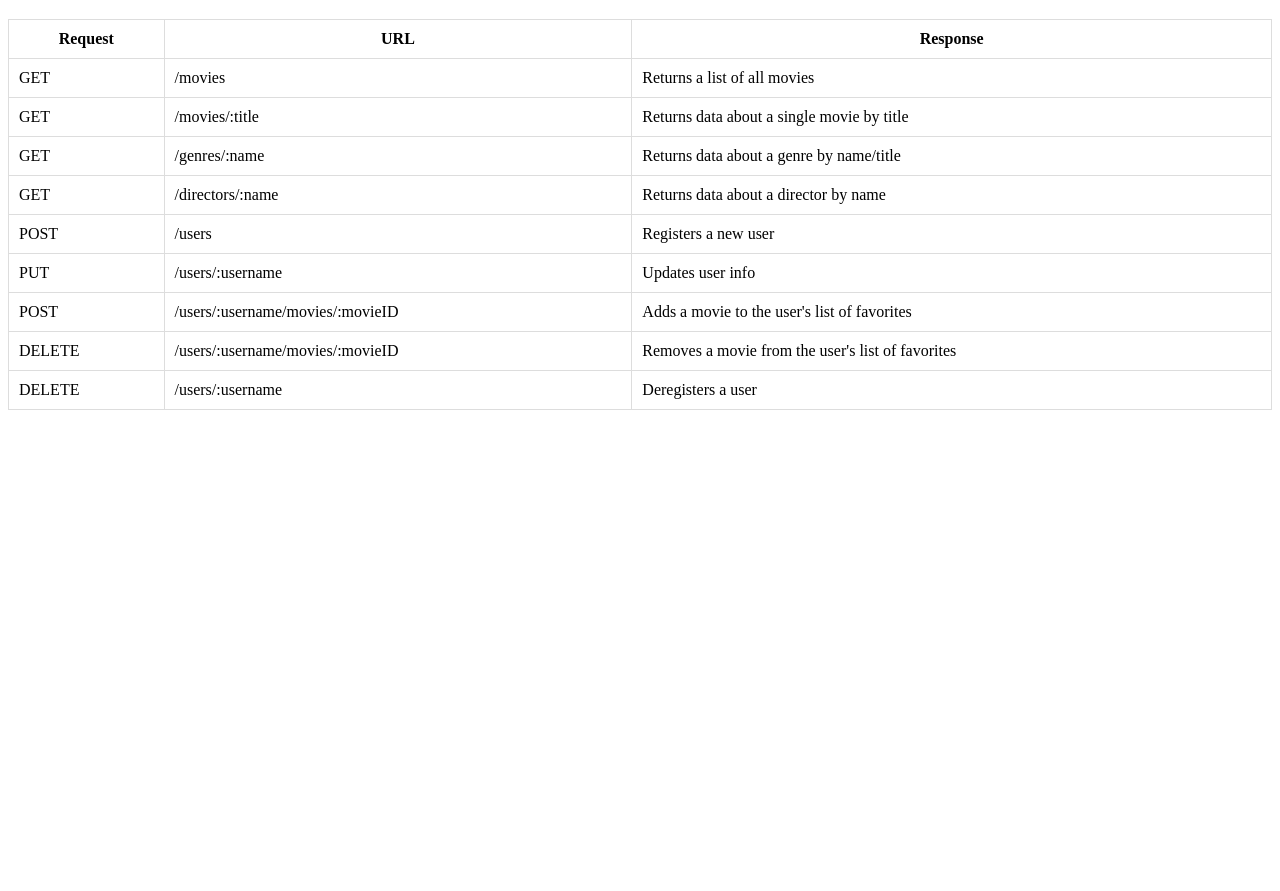
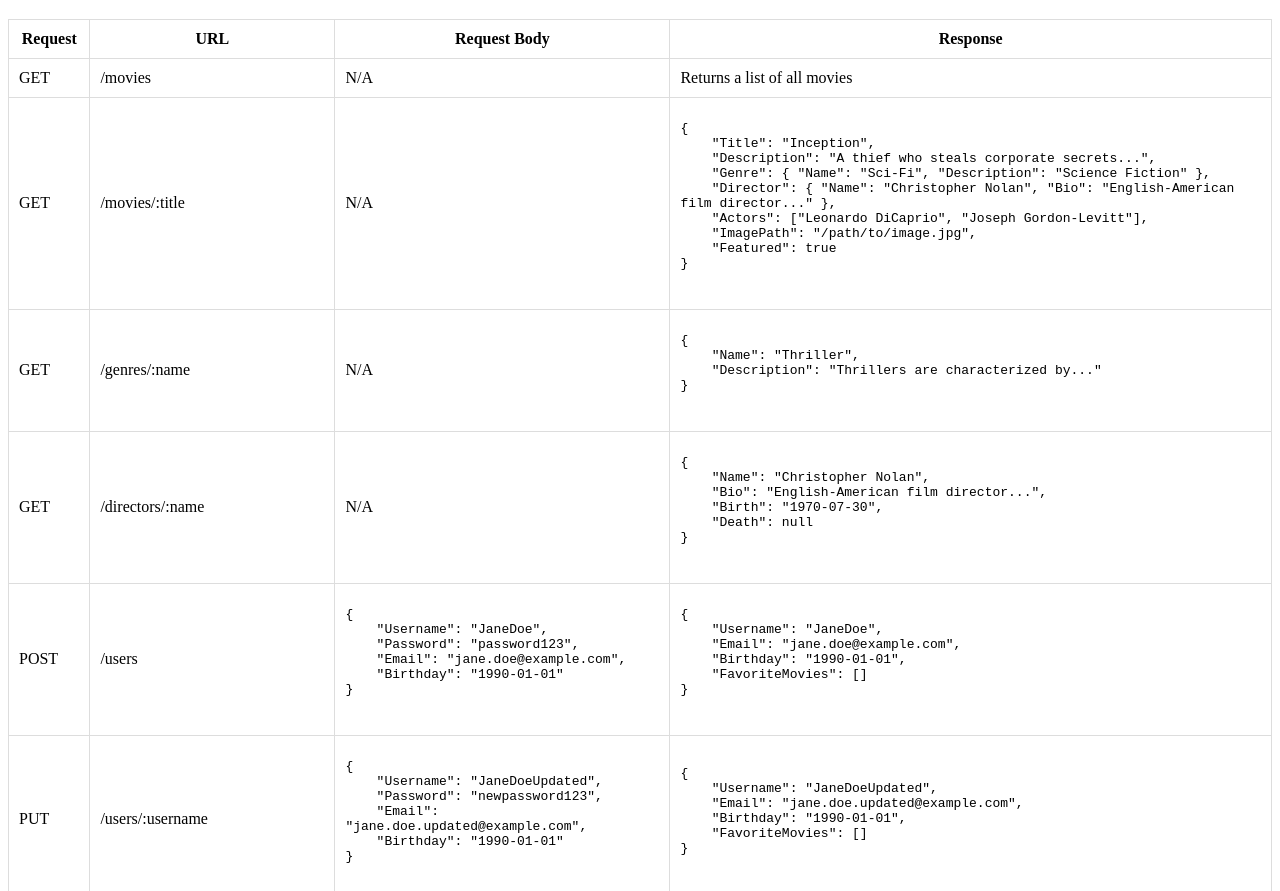
Before and after one commit to shadesi/movie_api_temp, a website: page public/documentation.html in a window 1280 px wide. Shown: the part 61-952 px from the top of the page. Before the commit the page ends 800 px from the top, so only its background shows below. Drawn offline with Linux system fonts and the light colour scheme.

Commit message:
Update documentation.html
Added Request Body and Response Examples:

For POST /users and PUT /users/:username endpoints, detailed JSON examples for request body and responses were added.
For other endpoints, added sample response data to provide clear expectations on what the API returns.
Styled Preformatted Text:

Used <pre> tags to format JSON examples for better readability.

```diff
--- a/public/documentation.html
+++ b/public/documentation.html
@@ -13,6 +13,10 @@
             padding: 10px;
             border: 1px solid #ddd;
         }
+        pre {
+            white-space: pre-wrap;
+            word-wrap: break-word;
+        }
     </style>
 </head>
 <body>
@@ -22,6 +26,7 @@
             <tr>
                 <th>Request</th>
                 <th>URL</th>
+                <th>Request Body</th>
                 <th>Response</th>
             </tr>
         </thead>
@@ -29,47 +34,138 @@
             <tr>
                 <td>GET</td>
                 <td>/movies</td>
+                <td>N/A</td>
                 <td>Returns a list of all movies</td>
             </tr>
             <tr>
                 <td>GET</td>
                 <td>/movies/:title</td>
-                <td>Returns data about a single movie by title</td>
+                <td>N/A</td>
+                <td>
+                    <pre>
+{
+    "Title": "Inception",
+    "Description": "A thief who steals corporate secrets...",
+    "Genre": { "Name": "Sci-Fi", "Description": "Science Fiction" },
+    "Director": { "Name": "Christopher Nolan", "Bio": "English-American film director..." },
+    "Actors": ["Leonardo DiCaprio", "Joseph Gordon-Levitt"],
+    "ImagePath": "/path/to/image.jpg",
+    "Featured": true
+}
+                    </pre>
+                </td>
             </tr>
             <tr>
                 <td>GET</td>
                 <td>/genres/:name</td>
-                <td>Returns data about a genre by name/title</td>
+                <td>N/A</td>
+                <td>
+                    <pre>
+{
+    "Name": "Thriller",
+    "Description": "Thrillers are characterized by..."
+}
+                    </pre>
+                </td>
             </tr>
             <tr>
                 <td>GET</td>
                 <td>/directors/:name</td>
-                <td>Returns data about a director by name</td>
+                <td>N/A</td>
+                <td>
+                    <pre>
+{
+    "Name": "Christopher Nolan",
+    "Bio": "English-American film director...",
+    "Birth": "1970-07-30",
+    "Death": null
+}
+                    </pre>
+                </td>
             </tr>
             <tr>
                 <td>POST</td>
                 <td>/users</td>
-                <td>Registers a new user</td>
+                <td>
+                    <pre>
+{
+    "Username": "JaneDoe",
+    "Password": "password123",
+    "Email": "jane.doe@example.com",
+    "Birthday": "1990-01-01"
+}
+                    </pre>
+                </td>
+                <td>
+                    <pre>
+{
+    "Username": "JaneDoe",
+    "Email": "jane.doe@example.com",
+    "Birthday": "1990-01-01",
+    "FavoriteMovies": []
+}
+                    </pre>
+                </td>
             </tr>
             <tr>
                 <td>PUT</td>
                 <td>/users/:username</td>
-                <td>Updates user info</td>
+                <td>
+                    <pre>
+{
+    "Username": "JaneDoeUpdated",
+    "Password": "newpassword123",
+    "Email": "jane.doe.updated@example.com",
+    "Birthday": "1990-01-01"
+}
+                    </pre>
+                </td>
+                <td>
+                    <pre>
+{
+    "Username": "JaneDoeUpdated",
+    "Email": "jane.doe.updated@example.com",
+    "Birthday": "1990-01-01",
+    "FavoriteMovies": []
+}
+                    </pre>
+                </td>
             </tr>
             <tr>
                 <td>POST</td>
                 <td>/users/:username/movies/:movieID</td>
-                <td>Adds a movie to the user's list of favorites</td>
+                <td>N/A</td>
+                <td>
+                    <pre>
+{
+    "Message": "Movie successfully added to user's favorites."
+}
+                    </pre>
+                </td>
             </tr>
             <tr>
                 <td>DELETE</td>
                 <td>/users/:username/movies/:movieID</td>
-                <td>Removes a movie from the user's list of favorites</td>
+                <td>N/A</td>
+                <td>
+                    <pre>
+{
+    "Message": "Movie successfully removed from user's favorites."
+}
+                    </pre>
+                </td>
             </tr>
             <tr>
                 <td>DELETE</td>
                 <td>/users/:username</td>
-                <td>Deregisters a user</td>
+                <td>N/A</td>
+                <td>
+                    <pre>
+{
+    "Message": "Username was deleted."
+}
+                    </pre>
+                </td>
             </tr>
         </tbody>
     </table>
```
